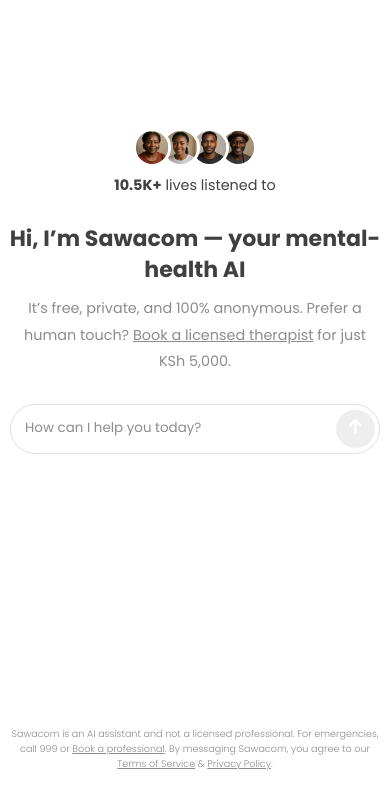
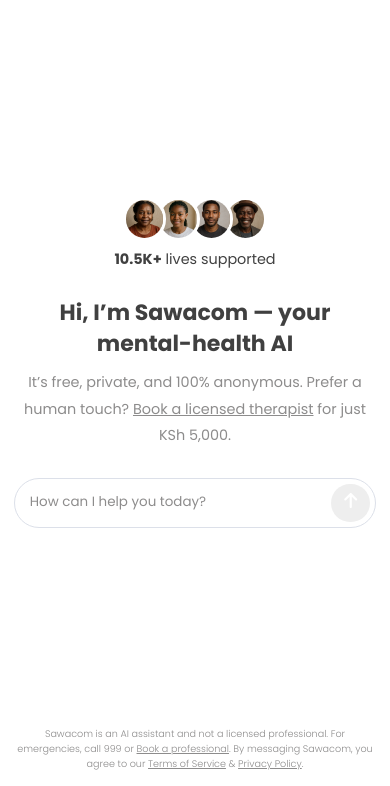
Before and after one commit to mrrobot-pioneer/SawacomAI, a Django app: page / in a window 390 px wide. Shown: the part 58-844 px from the top of the page. Run offline with Django 5.2, Linux system fonts and the light colour scheme; data comes from the database, SQL or seed files in the repository; parts of the project's set-up code (start-up, migrations or seed data) failed here and were passed over; some libraries are stand-ins or nearby versions.

Commit message:
feat(chat): update impact metric wording for clarity and consistency

```diff
--- a/chat/static/chat/index.css
+++ b/chat/static/chat/index.css
@@ -31,10 +31,11 @@
     align-items:center;
 }
 .avatar-stack .avatar {
-    width: 4rem;
+    width: 4.5rem;
     aspect-ratio: 1/1;
     border-radius: 50%;
     object-fit: cover;
+    object-position: center;
     border: 3px solid var(--bg-color);
     margin-left: -1rem;
     position: relative;
@@ -79,7 +80,7 @@
     width: 100%;
     display: flex;
     flex-direction: column;
-    padding-top: 3rem;
+    padding: 3rem 0;
     position: relative;
 }
 
@@ -254,19 +255,37 @@
 }
 
 
-/* footer: dislaimer + chat-input-box */
+/* ───────── Smooth-fade sticky footer ───────── */
 .chat-footer {
     position: sticky;
     bottom: 0;
-    background-color: var(--bg-color);
     width: 100%;
-    padding: 1.5rem 0;
-    text-align: center;
+    padding-bottom: 1.5rem;
+    background: var(--bg-color);
     z-index: 100;
     display: flex;
     flex-direction: column-reverse;
     gap: 1rem;
-    margin-top: auto;
+  }
+
+/* gradient veil that fades chat‐body content away */
+.chat-footer::before {
+    content: '';
+    position: absolute;
+    top: -2.5rem;
+    left: 0;
+    right: 0;
+    height: 2.5rem;
+    pointer-events: none;
+    background: linear-gradient(
+        to bottom,
+        transparent 0%,
+        var(--bg-color) 100%
+    );
+}
+
+.chat-footer .disclaimer{
+    text-align: center;
 }
 
 .chat-footer .disclaimer a {
@@ -277,21 +296,13 @@
     color: var(--primary-color);
 }
 
+/* ───── Responsive tweaks ───── */
 @media (max-width: 1024px) {
     .index{
-        padding: 0 1rem;
+        padding: 0 1.5rem;
     }
 }
 
-@media (max-width: 425px) {
-    .chat-body:not(:empty){
-        padding: 1.5rem;
-    }
-}
-
-
-
-/* ───── Responsive tweaks ───── */
 @media (max-width:640px){
     .hero-row{
         flex-direction:column;
@@ -301,4 +312,9 @@
     .impact-metric{
         text-align:center;
     }
+
+    .chat-footer::before {
+      top: -3rem;
+      height: 3rem;
+    }
 }
--- a/chat/templates/chat/index.html
+++ b/chat/templates/chat/index.html
@@ -27,7 +27,7 @@
 
           <!-- Impact metric -->
           <h2 class="impact-metric">
-            <strong>10.5K+</strong>&nbsp;lives listened to
+            <strong>10.5K+</strong>&nbsp;lives supported
           </h2>
         </div>
 
```
